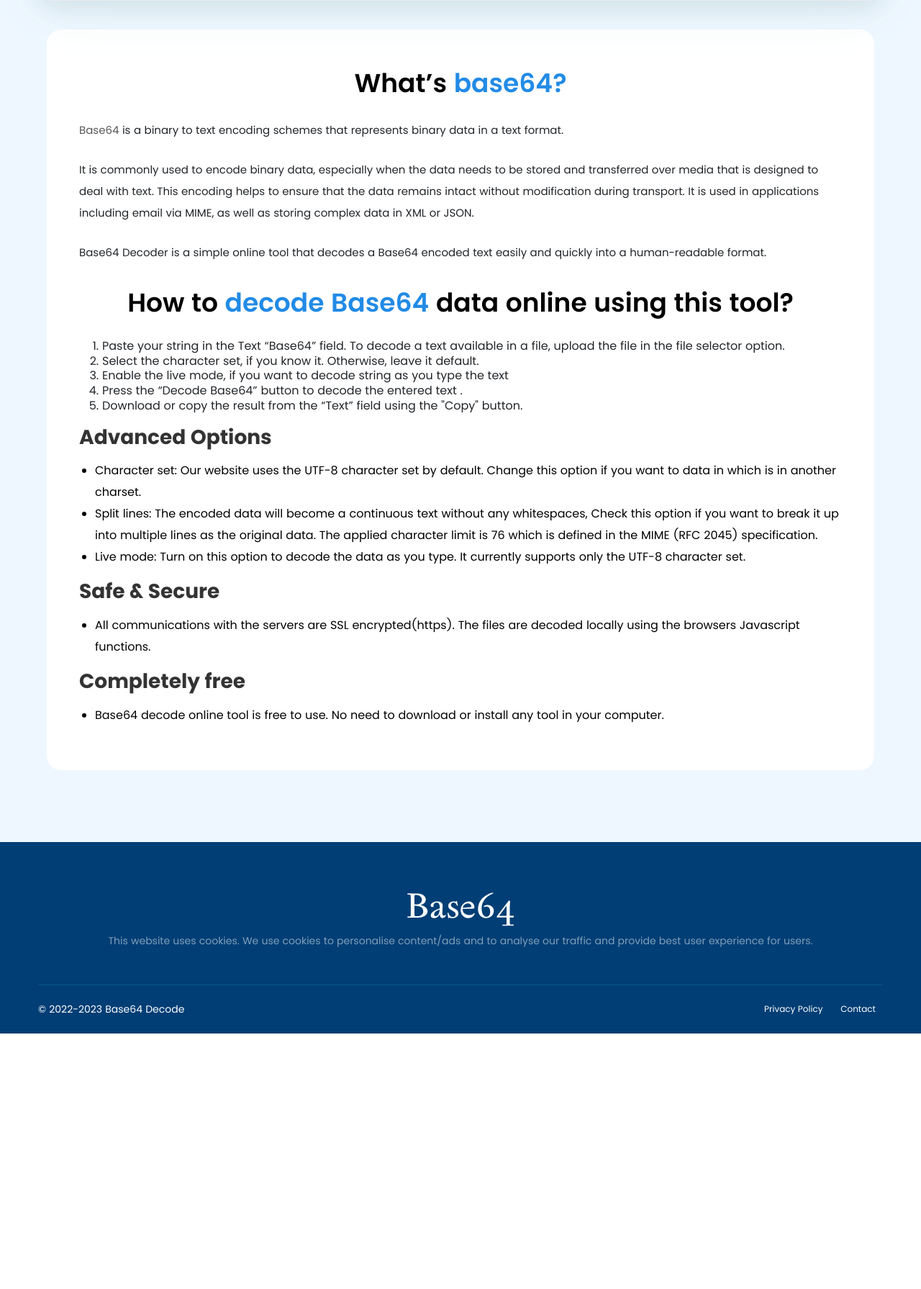
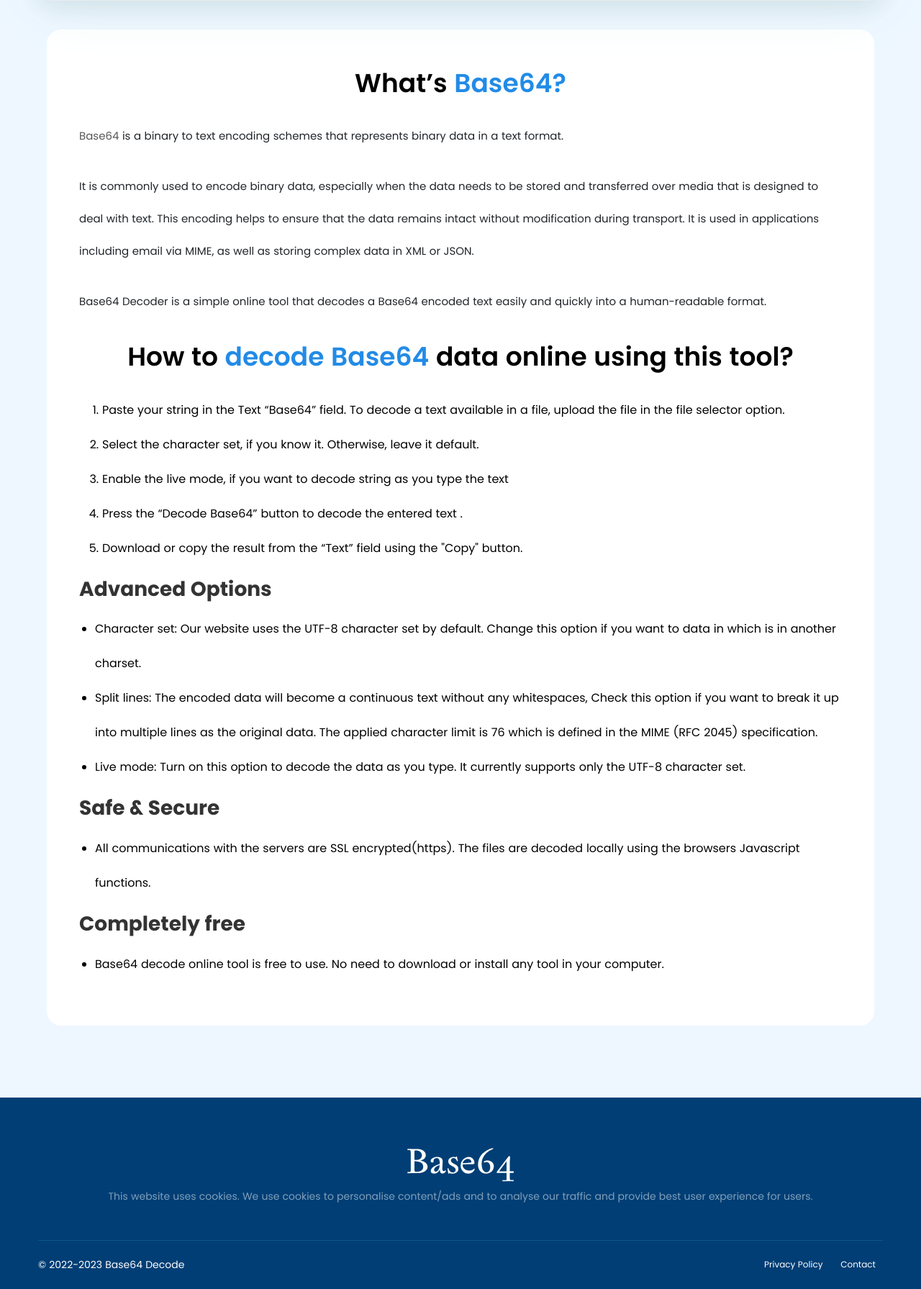
Before and after one commit to vikramaruchamy/httpdocs, a PHP site: page / in a window 1280 px wide. Shown: the part 891-2682 px from the top of the page at 72% size. Before the commit the page ends 2327 px from the top, so only its background shows below. Run offline with PHP 8.4, Linux system fonts and the light colour scheme; some libraries are stand-ins or nearby versions.

Commit message:
Updated line height

```diff
--- a/assets/css/styles.css
+++ b/assets/css/styles.css
@@ -502,7 +502,7 @@ section.herosection {
     font-style: normal;
     font-weight: 400;
     font-size: 16px;
-    line-height: 30px;
+    line-height: 3!important;;
     color: #212529;
     margin-bottom: 30px;
 }
@@ -512,12 +512,22 @@ ul li {
     font-style: normal;
     font-weight: 400;
     font-size: 16px;
-    line-height: 30px;
+    line-height: 3!important;
+    color: #000000;
+}
+
+ol li {
+    font-family: 'Poppins';
+    font-style: normal;
+    font-weight: 400;
+    font-size: 16px;
+    line-height: 3!important;
     color: #000000;
 }
 
 .base ul {
     padding-left: 22px;
+    line-height: 3;
 }
 
 /*********************  Home banner  *******************/
--- a/index.html
+++ b/index.html
@@ -425,7 +425,7 @@
             </div>
 
             <div class="base">
-                <h2>What’s <span> base64?</span></h2>
+                <h2>What’s <span> Base64?</span></h2>
                 <p><a href="https://en.wikipedia.org/wiki/Base64">Base64</a> is a binary to text encoding schemes that
                     represents binary data in a text format. </p>
 
```
Also changed, not shown: 2 other files.
